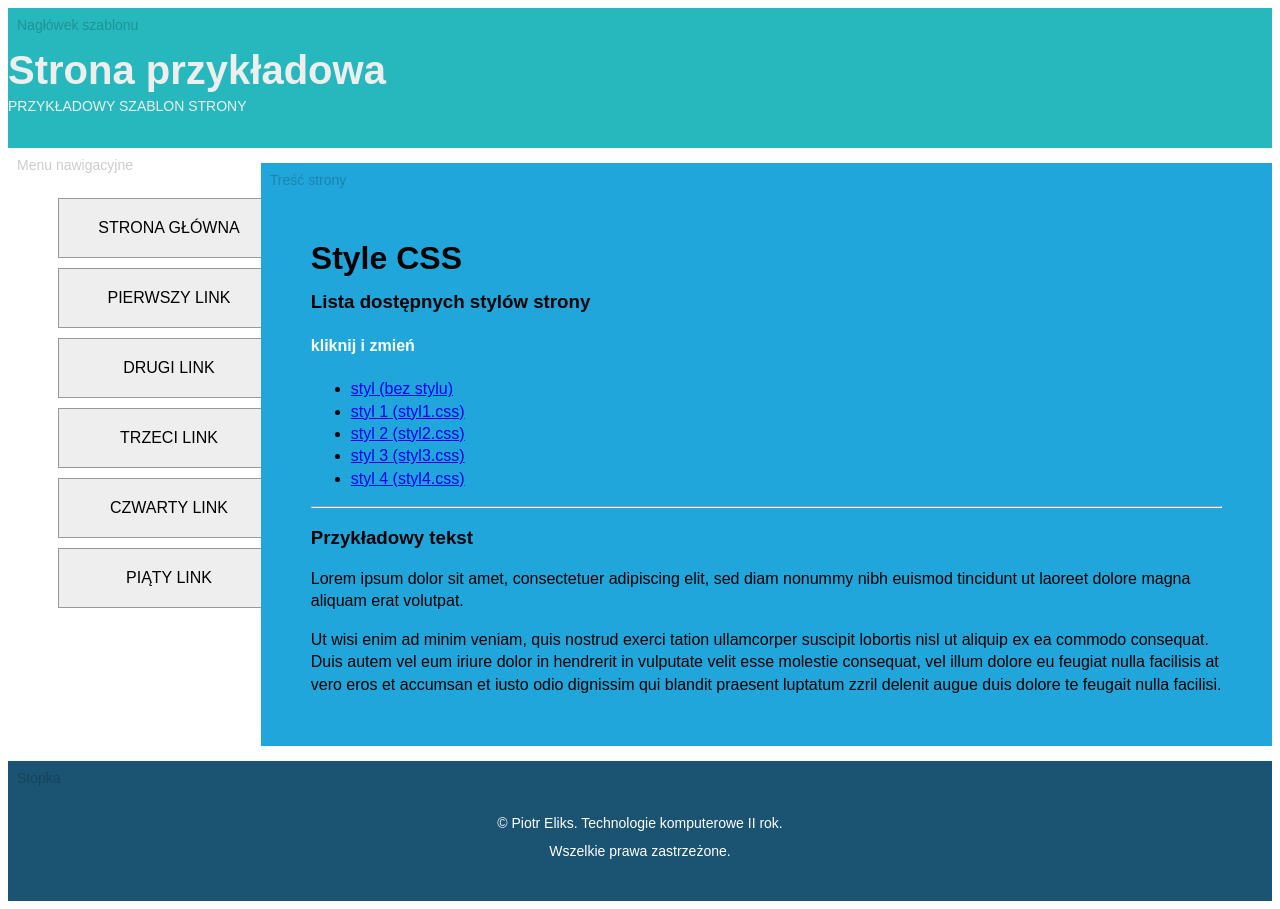
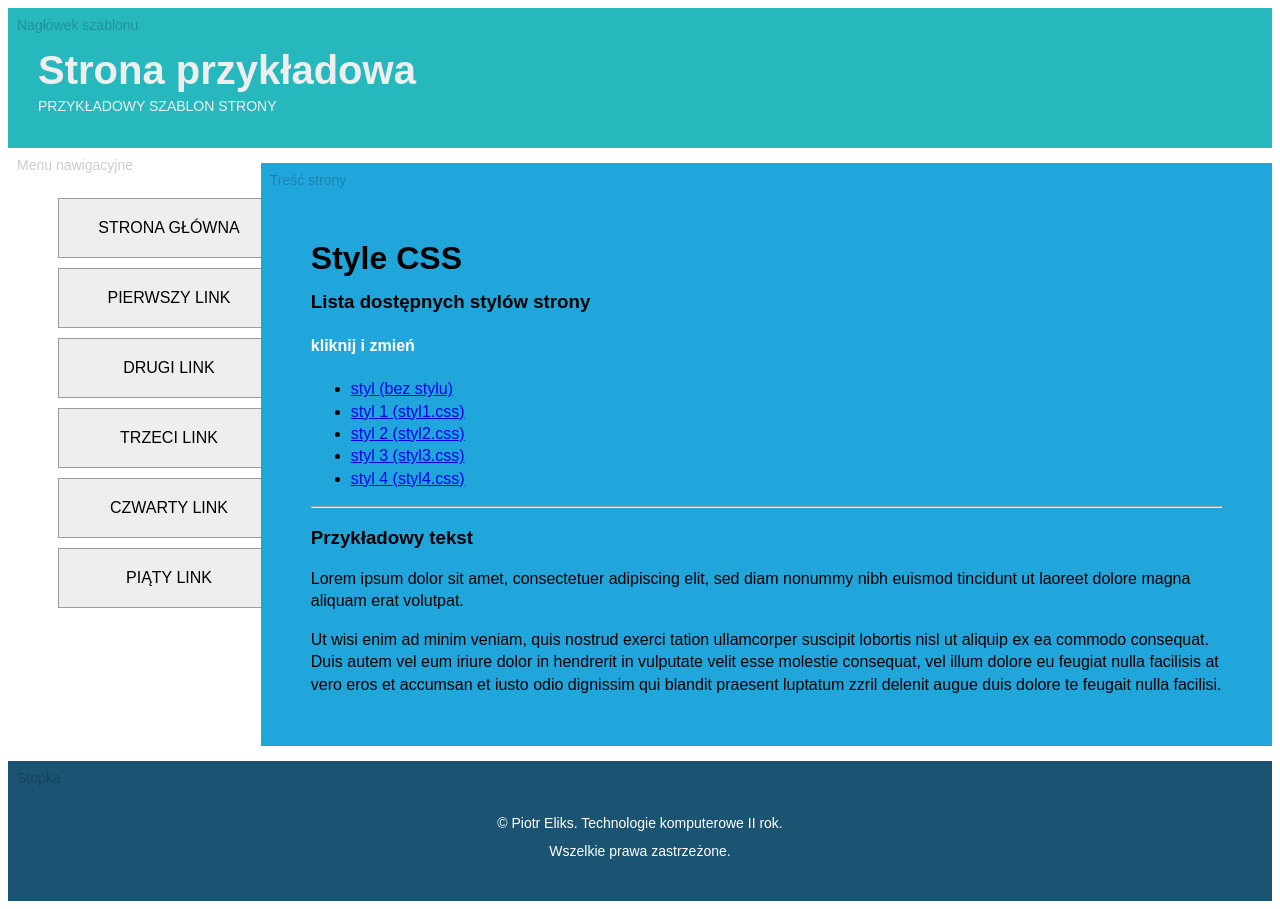
Before and after one commit to PiotrEliks/projekt, a plain HTML site: page index1.html in a window 1280 px wide. Drawn offline with Linux system fonts and the light colour scheme.

Commit message:
margin-left header

```diff
--- a/style1.css
+++ b/style1.css
@@ -6,14 +6,14 @@
     font-size: 40px;
     line-height: 1.4em;
     color: #eeeeee;
-
+    margin-left: 30px;
     font-weight: bold;
 }
 .podtyt-naglowek {
     text-transform: uppercase;
     font-size: 14px;
     color: #eeeeee;
-
+    margin-left: 30px;
 }
 .nagl {
     margin-left: 30px;
```
